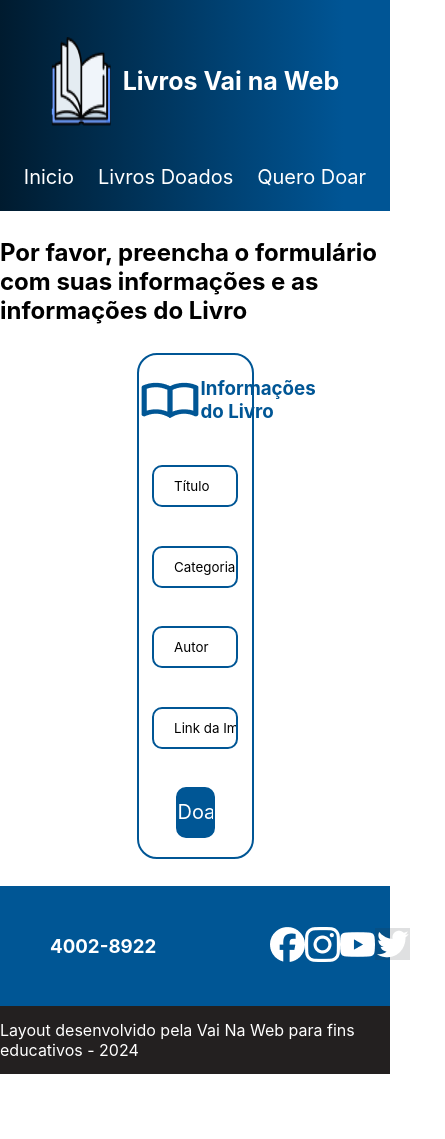
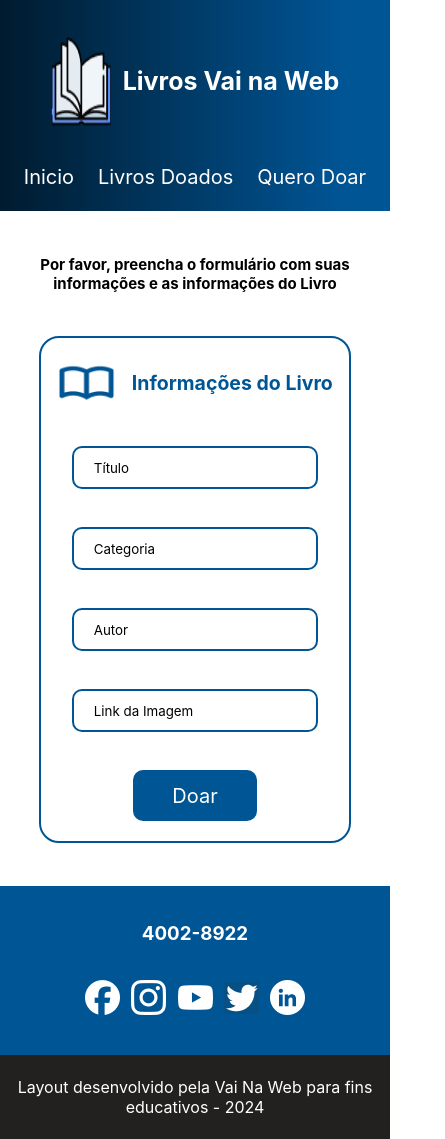
Before and after one commit to carinafarina/DesafioFinal-FrontEnd, a React (Vite) app: page /queroDoar in a window 390 px wide. Shown: the whole page, 445 px wide, since content can reach past the window. Before the commit the page ends 1074 px from the top, so only its background shows below. Built offline with nearby package versions, Linux system fonts and the light colour scheme.

Commit message:
Continuando os ajustes do responsivo parte 3

```diff
--- a/src/Pages/Doados/doados.module.scss
+++ b/src/Pages/Doados/doados.module.scss
@@ -19,3 +19,30 @@
         border-radius: 15px;
     }
 }
+@media(max-width: 1000px){
+    .boxDoados{
+        justify-content: space-around;
+
+    }
+
+    .boxBooks{
+
+        article{
+            width: 200px;
+            height: 230px;
+        }
+    }
+}
+
+@media(max-width: 520px){
+    .boxBooks{
+        flex-wrap: wrap;
+        gap: 10px;
+        height: auto;
+    }
+
+    .boxDoados{
+        height: auto;
+        padding-bottom: 20px;
+    }
+}
--- a/src/Pages/Inicio/inicio.module.scss
+++ b/src/Pages/Inicio/inicio.module.scss
@@ -68,15 +68,61 @@
         margin-bottom: 20px;
     }
 
-}
-@media(max-width: 1200px){
-    .banner{
-        background-size: cover;
+    @media(max-width: 780px){
+
+        .post{
+            justify-content: center;
+            h2{
+
+                width: 80%;
+                margin-left: 0;
+                text-align: center;
+            }
+        }
+
     }
-}
+    }
 
-@media(max-width: 860px){
-    .banner{
-        background-image: url('');
+    @media(max-width: 1000px){
+      .boxCard{
+        article{
+        p{
+            font-size: 1.5vw;
+        }
+       }
     }
-}
+    }
+
+    @media(max-width: 780px){
+        .devoDoar{
+
+            height: 120vh;
+            div{
+
+                justify-content: center;
+                h2{
+                    margin-left: 0;
+                }
+            }
+        }
+
+        .boxCard{
+
+            height: auto;
+            flex-wrap: wrap;
+            gap: 20px;
+            article{
+                width: 230px;
+                height: 38vh;
+                p{
+                    font-size: 14px;
+                }
+            }
+        }
+    }
+
+    @media(max-width: 479px){
+        .devoDoar{
+            height: 190vh;
+        }
+    }
--- a/src/Pages/QueroDoar/querodoar.module.scss
+++ b/src/Pages/QueroDoar/querodoar.module.scss
@@ -51,3 +51,54 @@ form{
         color: yellow;
     }
 }
+@media(max-width: 1280px){
+
+    .container{
+
+        form{
+            width: 325px;
+            input{
+                width: 280px;
+            }
+            .doar{
+                width: 130px;
+            }
+        }
+    }
+}
+
+@media(max-width: 930px){
+    .container{
+        h2{
+
+            text-align: center;
+            font-size: 20px;
+        }
+    }
+}
+
+@media(max-width: 400px){
+    .container{
+        h2{
+            font-size: 15px;
+        }
+    form{
+
+        div{
+           h3{
+            font-size: 5vw;
+           }
+           img{
+            width: 15vw;
+           }
+        }
+        width: 80vw;
+        input{
+            width: 80%;
+        }
+        .doar{
+            width: 32vw;
+        }
+    }
+  }
+}
--- a/src/components/Footer/footer.jsx
+++ b/src/components/Footer/footer.jsx
@@ -9,7 +9,7 @@ import linkedin from '../../assets/linkedin.png'
 export default function footer(){
     return(
         <footer>
-            <section className={Style.firstFooter}>
+            <section className={Style.boxSocial}>
                 <h3>4002-8922</h3>
                 <nav>
                     <a href=""> <img src={face} alt="Imagem logo facebook"/></a>
@@ -19,7 +19,7 @@ export default function footer(){
                     <a href=""> <img src={linkedin} alt="Imagem logo Linkedin"/></a>
                 </nav>
             </section>
-            <section className={Style.secondFooter}>
+            <section className={Style.boxEnd}>
                 <p>Layout desenvolvido pela Vai Na Web para fins educativos - 2024</p>
             </section>
 
--- a/src/components/Footer/footer.module.scss
+++ b/src/components/Footer/footer.module.scss
@@ -25,3 +25,55 @@
     justify-content: center;
 
 }
+
+footer{
+    height: 30vh;
+}
+
+.boxSocial{
+    background-color: #005695;
+    height: 20vh;
+    display: flex;
+    align-items: center;
+    justify-content: space-between;
+    color: white;
+    padding-left: 50px;
+    padding-right: 50px;
+    nav{
+      width: 16vw;
+      display: flex;
+      align-items: center;
+      justify-content: space-between;
+    }
+}
+
+.boxEnd{
+    background-color: #232020;
+    height: 10vh;
+    color: white;
+    display: flex;
+    align-items: center;
+    justify-content: center;
+}
+
+@media(max-width: 1000px){
+    .boxSocial{
+        nav{
+            // border: solid 2px red;
+            width: 220px;
+        }
+    }
+}
+
+@media(max-width: 479px){
+    .boxSocial{
+        flex-direction: column;
+        justify-content: space-evenly;
+    }
+
+    .boxEnd{
+        p{
+            text-align: center;
+        }
+    }
+}
```
